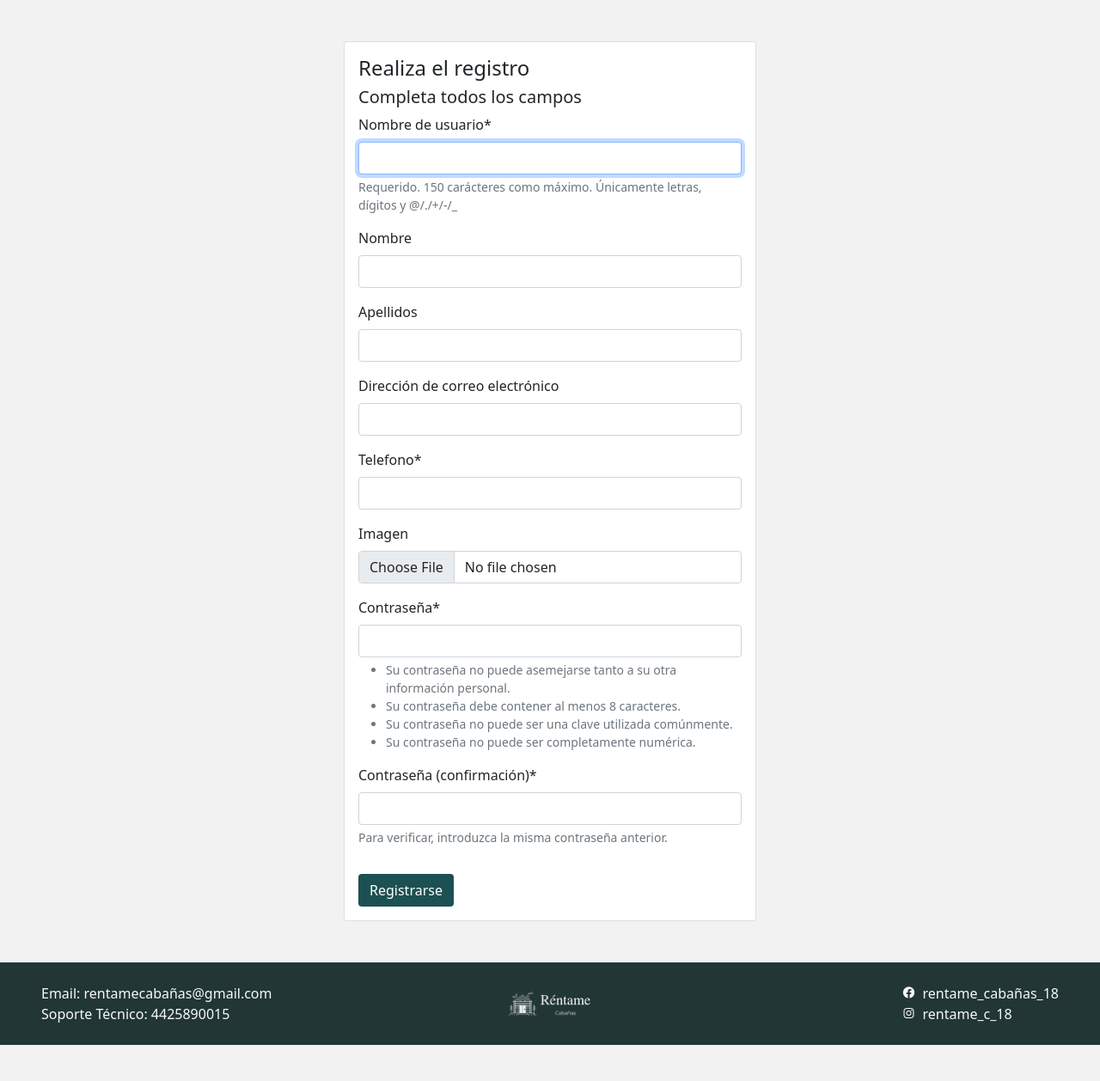
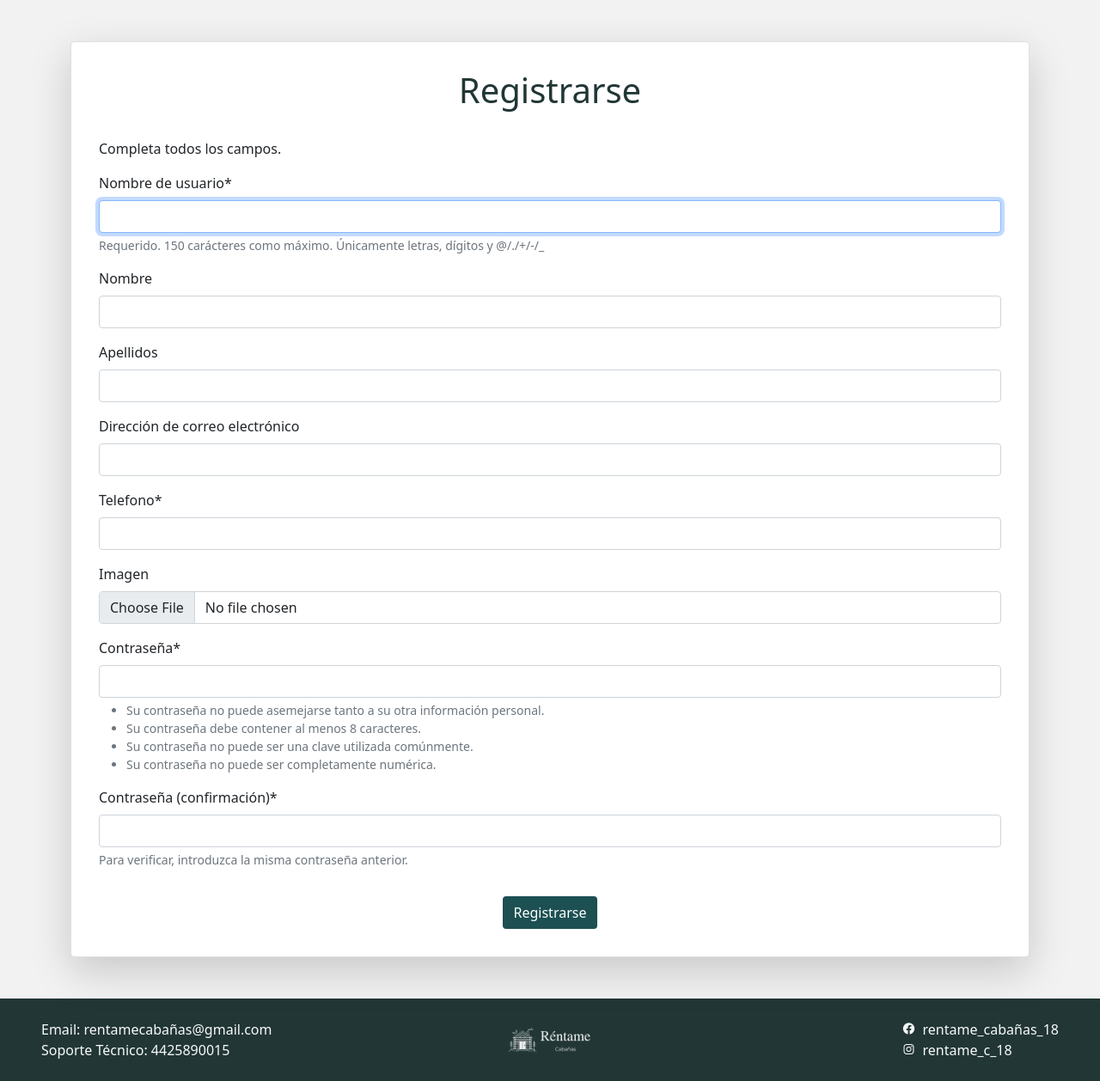
Before and after one commit to Omargeimer/rentame-cabanas, a Django app: page /register/ in a window 1280 px wide. Shown: the part 58-1316 px from the top of the page at 86% size. Before the commit the page ends 1274 px from the top, so only its background shows below. Run offline with Django 5.2, Linux system fonts and the light colour scheme; some libraries are stand-ins or nearby versions.

Commit message:
Cambios a perfil y registro

```diff
--- a/proyecto/admin_users/templates/admin_users/perfil.html
+++ b/proyecto/admin_users/templates/admin_users/perfil.html
@@ -5,7 +5,11 @@
 <form action="{% url "Editar_Perfil" %}" method="get" id="form1">
     <div class="text-center">
         <div class="h-title h1 fw-normal pb-1">Perfil</div>
-        <img class="avatar" width="300" height="300" alt="icono_perfil" src="{{user.imagen.url}}" />
+        {% if user.imagen %}
+            <img class="avatar" width="300" height="300" alt="icono_perfil" src="{{user.imagen.url}}"/>
+        {% else %}
+            <img class="avatar" width="300" height="300" alt="icono_perfil" src="{% static 'admin_users/images/icono_perfil.webp' %}"/>
+        {% endif %}
         <p class="h2 fw-light pb-3"> {{user.username}} </p>
         <button type="submit" form="form1" value="Submit" class="btn-sample btn mb-3">Editar Perfil</button>
         <p>4435702310</p>
--- a/proyecto/admin_users/templates/registration/register.html
+++ b/proyecto/admin_users/templates/registration/register.html
@@ -6,12 +6,14 @@
 {% load crispy_forms_tags %}
 <form action="" method="post" enctype="multipart/form-data">
     {% csrf_token %}
-    <div class="card mx-auto" style="width: 30rem;">
-        <div class="card-body">
-            <h4 class="card-title">Realiza el registro</h4>
-            <h5 class="card-title">Completa todos los campos</h5>
+    <div class="card p-2 rounded-3 shadow-lg">
+        <div class="card-body p-4">
+            <div class="pb-4 h-title h1 fw-normal text-center">Registrarse</div>
+            <p>Completa todos los campos.</p>
             {{ form | crispy }}
-            <button class="mt-3 btn-sample btn" type="submit">Registrarse</button>
+            <div class="text-center">
+                <button class="mt-3 btn-sample btn" type="submit">Registrarse</button>
+            </div>
         </div>
     </div>
 </form>
```
Also changed, not shown: proyecto/db.sqlite3, proyecto/media/imgUsers/descarga_1.jpeg (added), proyecto/media/imgUsers/descarga_2.jpeg (added), proyecto/media/imgUsers/descarga_3.jpeg (added), proyecto/media/imgUsers/descarga_3_5qy17vx.jpeg (added).
